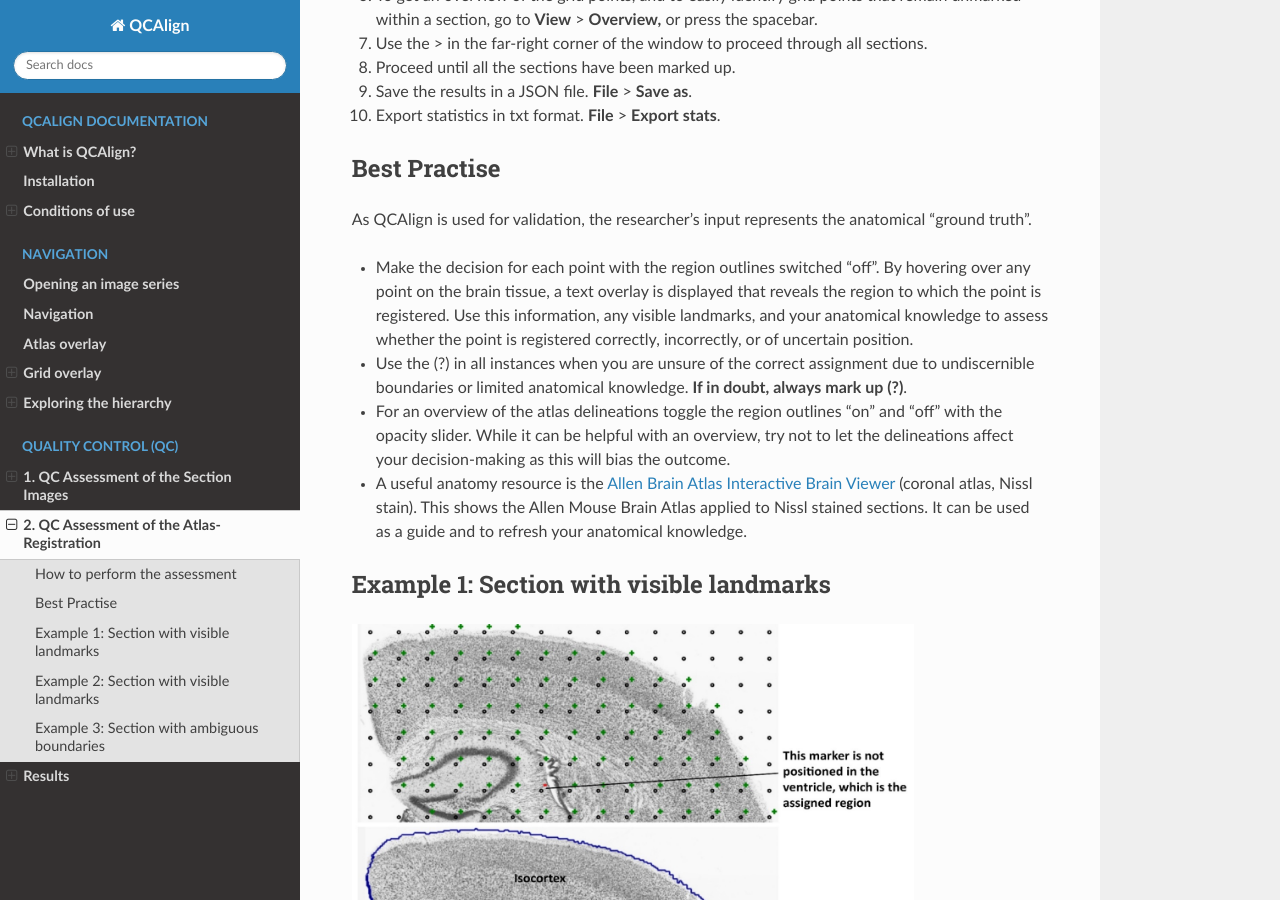
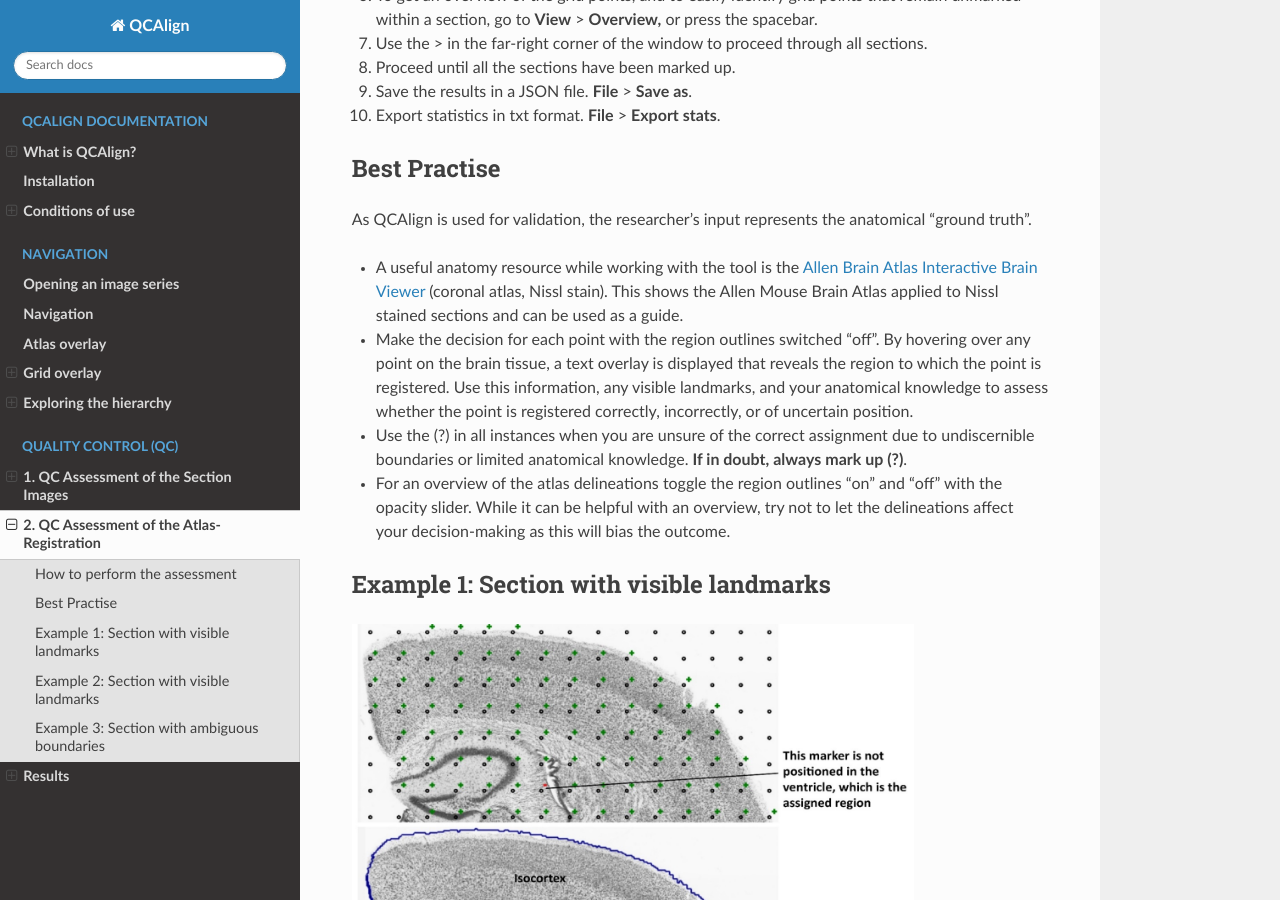
Before and after one commit to Neural-Systems-at-UIO/QCAlign, a Sphinx documentation site: the page built from docs/QCatlasmaps.rst, in a window 1280 px wide and 900 px high, scrolled down 1470 px. Built offline with Sphinx 7.4.7 and the Read the Docs theme 2.0.0, drawn with Linux system fonts in a browser that asks for light colours.

Commit message:
Update QCatlasmaps.rst

```diff
--- a/docs/QCatlasmaps.rst
+++ b/docs/QCatlasmaps.rst
@@ -59,10 +59,11 @@
 
 As QCAlign is used for validation, the researcher's input represents the anatomical “ground truth”.
 
+- A useful anatomy resource while working with the tool is the `Allen Brain Atlas Interactive Brain Viewer <http://mouse.brain-map.org/static/atlas>`_ (coronal atlas, Nissl stain). This shows the Allen Mouse Brain Atlas applied to Nissl stained sections and can be used as a guide.
 - Make the decision for each point with the region outlines switched "off". By hovering over any point on the brain tissue, a text overlay is displayed that reveals the region to which the point is registered. Use this information, any visible landmarks, and your anatomical knowledge to assess whether the point is registered correctly, incorrectly, or of uncertain position.
 - Use the (?) in all instances when you are unsure of the correct assignment due to undiscernible boundaries or limited anatomical knowledge. **If in doubt, always mark up (?)**.
 - For an overview of the atlas delineations toggle the region outlines "on" and "off" with the opacity slider. While it can be helpful with an overview, try not to let the delineations affect your decision-making as this will bias the outcome.
-- A useful anatomy resource is the `Allen Brain Atlas Interactive Brain Viewer <http://mouse.brain-map.org/static/atlas>`_ (coronal atlas, Nissl stain). This shows the Allen Mouse Brain Atlas applied to Nissl stained sections. It can be used as a guide and to refresh your anatomical knowledge.
+
 Example 1: Section with visible landmarks
 --------------------------------------------------
 
```
